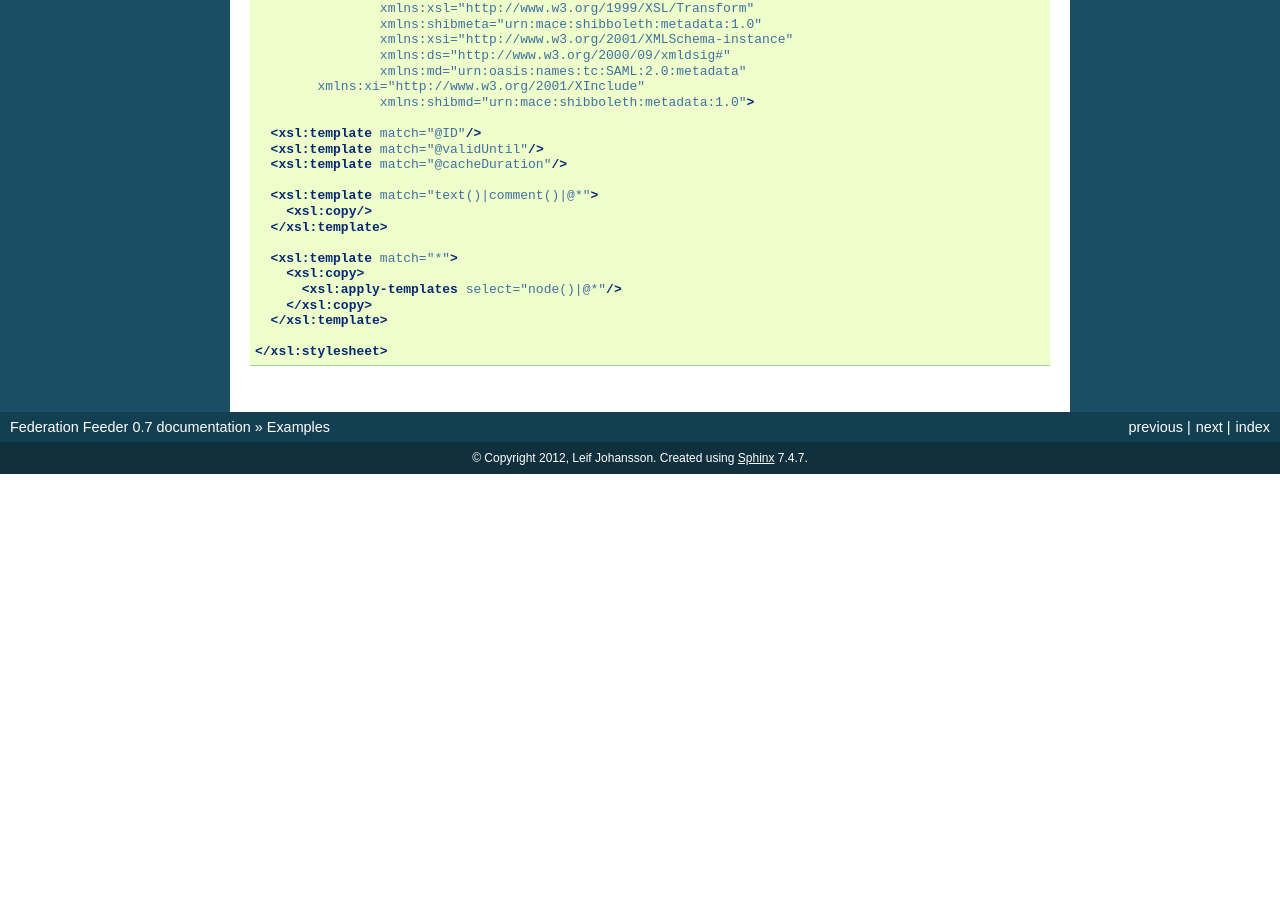
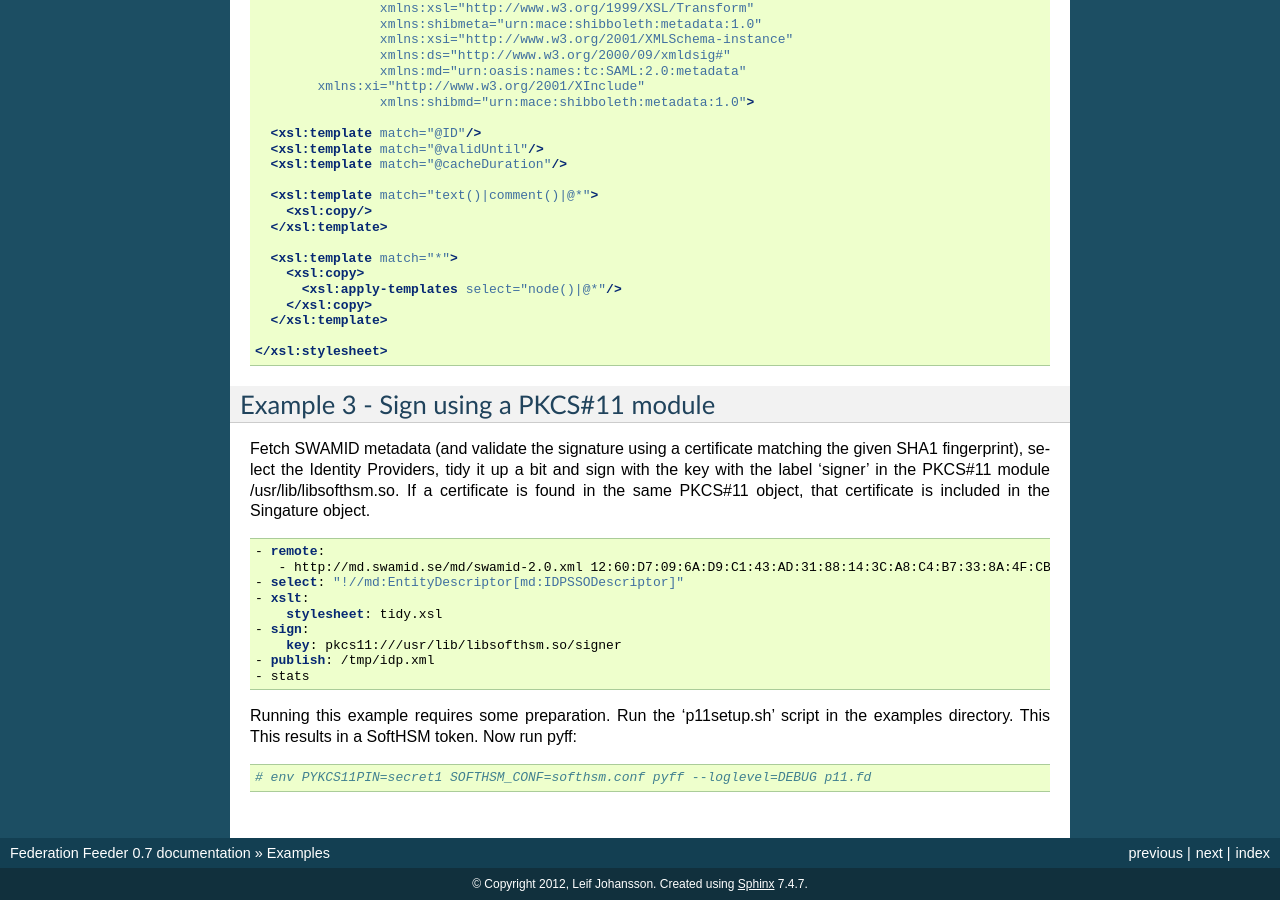
Before and after one commit to IdentityPython/pyFF, a Sphinx documentation site: the page built from docs/examples.rst, in a window 1280 px wide and 900 px high, scrolled down 705 px. Built offline with Sphinx 7.4.7, drawn with Linux system fonts in a browser that asks for light colours; pages that are not in the unit, such as notebooks, are missing from menus; before the commit the page ends 1179 px from its top, so only the background shows below that; some of the changed text lies outside the part shown.

Commit message:
another example in the documentation

```diff
--- a/docs/coding.rst
+++ b/docs/coding.rst
@@ -1,4 +1,4 @@
 Extending pyFF
 ==============
 
-not much here right now - come back later or UTSL
+Not much here yet - come back later or UTSL
--- a/docs/examples.rst
+++ b/docs/examples.rst
@@ -63,3 +63,30 @@ For reference the 'tidy' xsl is included with pyFF and looks like this:
       </xsl:template>
 
     </xsl:stylesheet>
+
+Example 3 - Sign using a PKCS#11 module
+---------------------------------------
+
+Fetch SWAMID metadata (and validate the signature using a certificate matching the given SHA1 fingerprint), select
+the Identity Providers, tidy it up a bit and sign with the key with the label 'signer' in the PKCS#11 module
+/usr/lib/libsofthsm.so. If a certificate is found in the same PKCS#11 object, that certificate is included in
+the Singature object.
+
+.. code-block:: yaml
+
+    - remote:
+       - http://md.swamid.se/md/swamid-2.0.xml 12:60:D7:09:6A:D9:C1:43:AD:31:88:14:3C:A8:C4:B7:33:8A:4F:CB
+    - select: "!//md:EntityDescriptor[md:IDPSSODescriptor]"
+    - xslt:
+        stylesheet: tidy.xsl
+    - sign:
+        key: pkcs11:///usr/lib/libsofthsm.so/signer
+    - publish: /tmp/idp.xml
+    - stats
+
+Running this example requires some preparation. Run the 'p11setup.sh' script in the examples directory. This
+This results in a SoftHSM token. Now run pyff:
+
+.. code-block:: bash
+
+    # env PYKCS11PIN=secret1 SOFTHSM_CONF=softhsm.conf pyff --loglevel=DEBUG p11.fd
```
Also changed, not shown: 2 other files.
